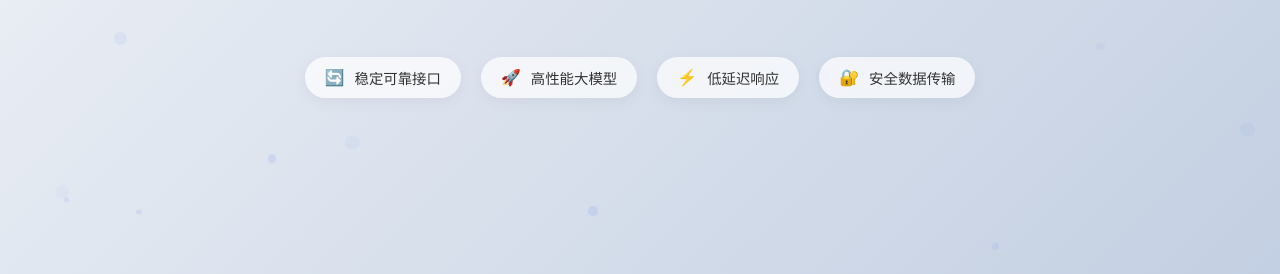
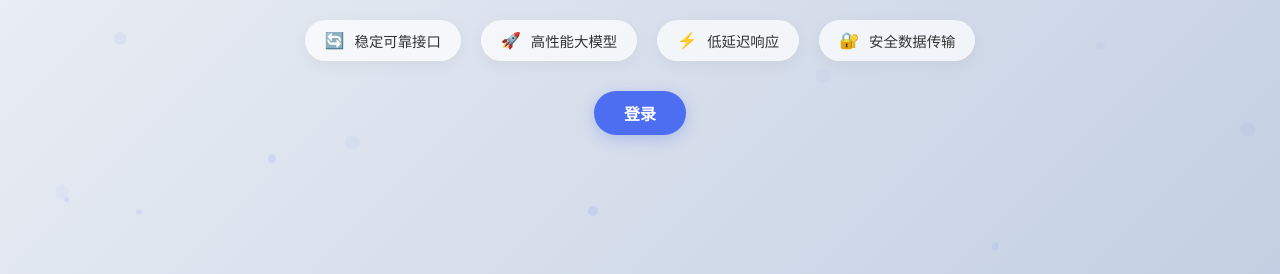
Before and after one commit to houhouhahei1/github.io, a plain HTML site: page index.html in a window 1280 px wide. Shown: the part 526-800 px from the top of the page. Drawn offline with Linux system fonts and the light colour scheme.

Commit message:
Add files via upload

```diff
--- a/index.html
+++ b/index.html
@@ -9,6 +9,7 @@
     <meta content="width=device-width, initial-scale=1.0, maximum-scale=1.0, minimum-scale=1.0, viewport-fit=cover" name="viewport"/>
     <meta content="AI写作, 写作辅助工具, 笔尖传奇, 智能写作助手, 在线写作工具, 自动生成文章, 创意写作, AI作文助手" name="keywords">
     <meta content="笔尖传奇为您提供AI智能写作辅助，帮助快速生成文章、获取创意灵感，提升写作效率，是一款功能强大的AI写作助手。" name="description">
+    <!-- 防止页面被重定向 -->
     <link href="images/pen-logo.svg" rel="icon" type="image/svg+xml">
     <title>笔尖传奇 - AI智能写作助手</title>
 
@@ -113,7 +114,9 @@
             color: #333;
             background: linear-gradient(to right, #4e6ef2, #00b8d4);
             -webkit-background-clip: text;
+            background-clip: text;
             -webkit-text-fill-color: transparent;
+            color: transparent;
             animation: fadeIn 1s ease-out forwards;
         }
 
@@ -284,11 +287,54 @@
             }
         }
 
+        // 防止页面被重定向
+        if (window.history && window.history.replaceState) {
+            window.history.replaceState(null, document.title, window.location.href);
+        }
+
         // 页面加载完成后初始化
         document.addEventListener('DOMContentLoaded', () => {
             createParticles();
 
             // 自动跳转功能已移除
+
+            // 添加登录按钮功能
+            const addLoginButton = () => {
+                const container = document.querySelector('.content-container');
+                if (container) {
+                    const loginButton = document.createElement('a');
+                    loginButton.href = 'login.html';
+                    loginButton.className = 'login-button';
+                    loginButton.textContent = '登录';
+                    loginButton.style.display = 'inline-block';
+                    loginButton.style.marginTop = '30px';
+                    loginButton.style.padding = '10px 30px';
+                    loginButton.style.backgroundColor = '#4e6ef2';
+                    loginButton.style.color = 'white';
+                    loginButton.style.borderRadius = '30px';
+                    loginButton.style.textDecoration = 'none';
+                    loginButton.style.fontWeight = 'bold';
+                    loginButton.style.boxShadow = '0 4px 15px rgba(78, 110, 242, 0.3)';
+                    loginButton.style.transition = 'all 0.3s ease';
+
+                    loginButton.onmouseover = () => {
+                        loginButton.style.backgroundColor = '#3a5ad9';
+                        loginButton.style.transform = 'translateY(-2px)';
+                        loginButton.style.boxShadow = '0 6px 20px rgba(78, 110, 242, 0.4)';
+                    };
+
+                    loginButton.onmouseout = () => {
+                        loginButton.style.backgroundColor = '#4e6ef2';
+                        loginButton.style.transform = 'translateY(0)';
+                        loginButton.style.boxShadow = '0 4px 15px rgba(78, 110, 242, 0.3)';
+                    };
+
+                    container.appendChild(loginButton);
+                }
+            };
+
+            // 添加登录按钮
+            addLoginButton();
         });
     </script>
 </body>
```
